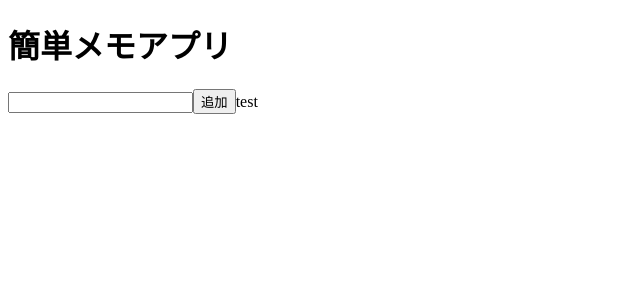
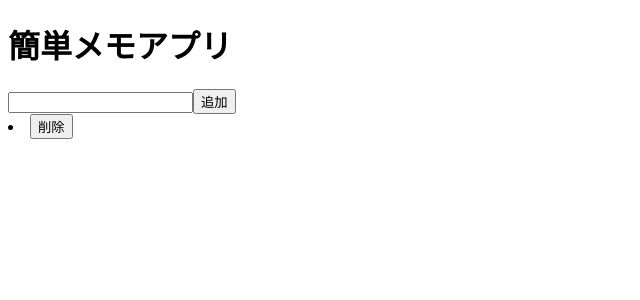
Before and after one commit to powerninja/memo_app, a React (Create React App) app: page / in a window 1280 px wide. Both pictures are taken after a click on the button "追加". Shown: the top 300 px of the page, without its empty margins (0-640 px from the left). Built offline with nearby package versions, Linux system fonts and the light colour scheme.

Commit message:
メモが反映されるよう更新

```diff
--- a/src/App.tsx
+++ b/src/App.tsx
@@ -7,8 +7,10 @@ type Memotype = {
 
 function App() {
   const [text, setText] = useState<Memotype>({ memo: "" });
+  const [textDone, setTextDone] = useState<Memotype[]>([]);
   const addMemo = () => {
-    alert("test");
+    setTextDone([...textDone, { memo: text.memo }]);
+    setText({ memo: "" });
   };
   return (
     <>
@@ -19,8 +21,10 @@ function App() {
         onChange={(event) => setText({ ...text, memo: event.target.value })}
       ></input>
       <button onClick={addMemo}>追加</button>
-      {text.memo}
-      <RegisterMemo />
+
+      {textDone.map((memoObj) => (
+        <RegisterMemo memo={memoObj} />
+      ))}
     </>
   );
 }
--- a/src/components/RegisterMemo.tsx
+++ b/src/components/RegisterMemo.tsx
@@ -1,4 +1,9 @@
-export const RegisterMemo = () => {
-  // const { memo } = props;
-  return <>test</>;
+export const RegisterMemo = (props: any) => {
+  const { memo } = props;
+  return (
+    <li>
+      {memo.memo}
+      <button>削除</button>
+    </li>
+  );
 };
```
